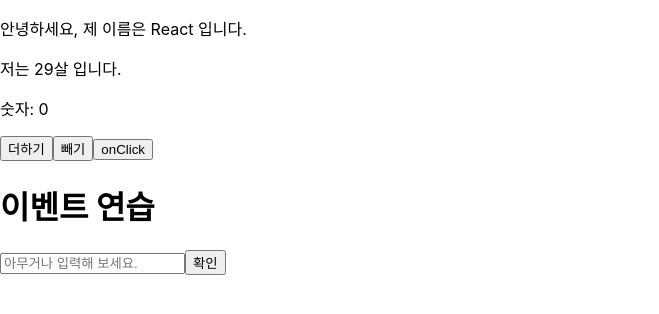
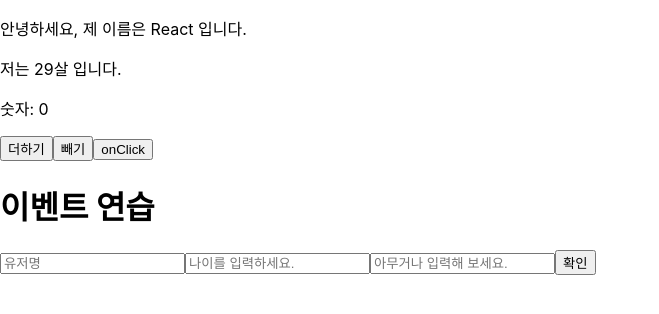
Before and after one commit to developer-do/react-study, a React (Create React App) app in the folder hello-react/: page / in a window 1280 px wide. Shown: the top 314 px of the page, without its empty margins (0-659 px from the left). Built offline with nearby package versions, Linux system fonts and the light colour scheme.

Commit message:
event handler 공부 / input 여러개 핸들링 하기

```diff
--- a/hello-react/src/EventPractice.js
+++ b/hello-react/src/EventPractice.js
@@ -2,7 +2,25 @@ import React, { Component } from 'react'
 
 class EventPractice extends Component {
     state = {
-        message: ''
+        message: '',
+        username: '',
+        age: ''
+    }
+
+    handleChange = (e) => {
+        console.log([e.target.name]);
+        this.setState({
+            [e.target.name]: e.target.value
+        });
+    }
+
+    handleClick = () => {
+        alert(this.state.username + '은 ' + this.state.age + ' : ' +this.state.message);
+        this.setState({
+            username: '',
+            message: '',
+            age: ''
+        });
     }
 
     render() {
@@ -11,26 +29,26 @@ class EventPractice extends Component {
                 <h1>이벤트 연습</h1>
                 <input
                     type="text"
+                    name="username"
+                    placeholder="유저명"
+                    value={this.state.username}
+                    onChange={this.handleChange}
+                />
+                <input
+                    type="text"
+                    name="age"
+                    placeholder="나이를 입력하세요."
+                    value={this.state.age}
+                    onChange={this.handleChange}
+                />
+                <input
+                    type="text"
                     name="message"
                     placeholder="아무거나 입력해 보세요."
                     value={this.state.message}
-                    onChange={
-                        (e) => {
-                            console.log(e.target.value);
-                            this.setState({
-                                message: e.target.value
-                            })
-                        }
-                    }
+                    onChange={this.handleChange}
                 />
-                <button onClick={
-                    () => {
-                        alert(this.state.message);
-                        this.setState({
-                            message: ''
-                        });
-                    }
-                }>확인</button>
+                <button onClick={this.handleClick}>확인</button>
                 <p>{this.state.message}</p>
             </div>
         )
```
